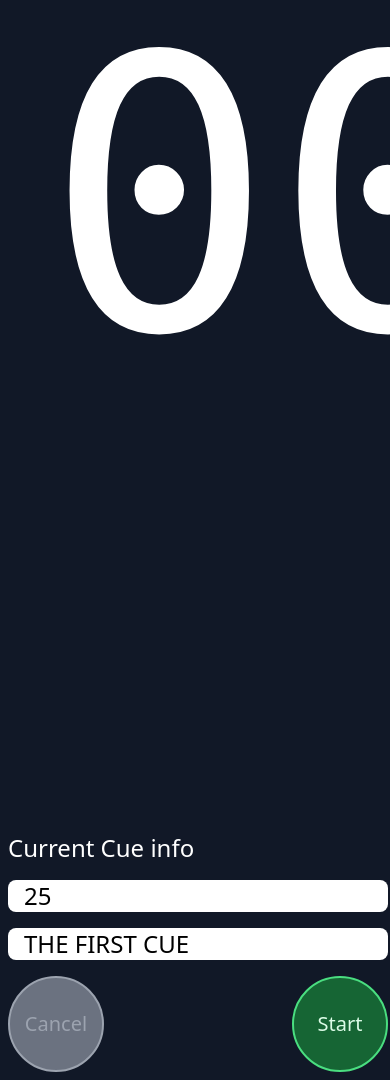
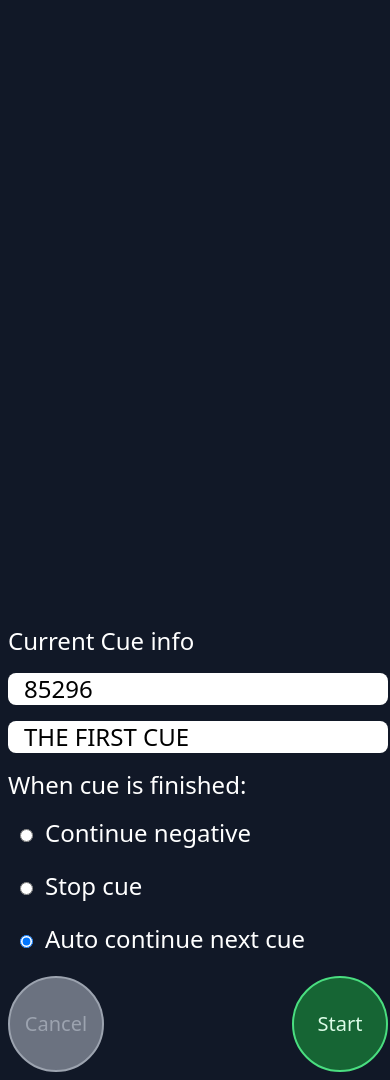
Before and after one commit to vandesmit/stageclock-v0, a Nuxt app: page / in a window 390 px wide. Shown: the top 1080 px of the page. Built offline with nearby package versions, Linux system fonts and the light colour scheme.

Commit message:
update when finished state and responsive text sizes

```diff
--- a/app.vue
+++ b/app.vue
@@ -11,11 +11,10 @@ const clock = reactive({
 
 // settings for current timer
 const cue = ref({
-  duration: 45296,
-  duration: 25,
+  duration: 85296,
   startedAt: 0,
   description: 'THE FIRST CUE',
-  whenFinished: 2,
+  whenFinished: 'continue',
 })
 
 const timer = reactive({
@@ -27,12 +26,13 @@ const timer = reactive({
 
 const startNextCue = () => {
   secondsRemaining.value = null
+  timer.overTime = false
 
   cue.value = {
     duration: 30,
     startedAt: new Date(),
     description: 'THE SECOND CUE',
-    whenFinished: 0,
+    whenFinished: 'negative',
   }
 }
 
@@ -65,17 +65,17 @@ const setTimer = (date) => {
   // if over time
   if (duration && startedAt && secondsRemaining.value <= 0) {
     switch(whenFinished) {
-      case 0: // go over time
+      case 'negative':
         timer.overTime = true
         break
-      case 1: // stop
+      case 'stop':
         secondsRemaining.value = 0
         break
-      case 2: // auto continue
+      case 'continue':
         secondsRemaining.value = 0
         startNextCue()
         break
-      default: // go over time
+      default:
         timer.overTime = true
         break
     }
@@ -141,13 +141,14 @@ setInterval(() => {
 <template>
   <div class="relative flex h-screen min-h-[1080px] w-screen min-w-[1920px] flex-col justify-between overflow-hidden bg-gray-900 text-white p-2">
     <div
-      class="font-mono text-[380px] leading-none text-center"
+      class="font-mono text-[20vw] leading-none text-center"
       :class="{
         'text-red-500': timer.overTime
       }"
     >{{ timer.hours }}:{{ timer.minutes }}:{{ timer.seconds }}</div>
-    <div class="text-[100px] leading-none text-center">{{ cue.description }}</div>
-    <div class="flex justify-between">
+    <div class="text-[5vw] leading-none text-center">{{ cue.description }}</div>
+    <div class="flex justify-between content-end">
+      <div>
         <div class="grid gap-4 content-end text-2xl">
           Current Cue info
           <input
@@ -162,6 +163,37 @@ setInterval(() => {
             class="text-black rounded-lg px-4"
             placeholder="Description"
           >
+          <div>When cue is finished:</div>
+          <div class="flex">
+            <input
+              v-model="cue.whenFinished"
+              type="radio"
+              id="one"
+              value="negative"
+              class="m-3"
+            />
+            <label for="one">Continue negative</label>
+          </div>
+          <div class="flex">
+            <input
+              v-model="cue.whenFinished"
+              type="radio"
+              id="two"
+              value="stop"
+              class="m-3"
+            />
+            <label for="two">Stop cue</label>
+          </div>
+          <div class="flex">
+            <input
+              v-model="cue.whenFinished"
+              type="radio"
+              id="three"
+              value="continue"
+              class="m-3"
+            />
+            <label for="three">Auto continue next cue</label>
+          </div>
           <div class="flex flex-row justify-between text-xl">
             <button
               @click="cancelCue"
@@ -195,9 +227,10 @@ setInterval(() => {
             </button>
           </div>
         </div>
+      </div>
       <div
         v-if="!settings.hideClock"
-        class="font-mono text-[200px] leading-none text-right text-gray-600"
+        class="font-mono text-[10vw] leading-none text-right text-gray-600 flex content-end justify-end"
       >{{ clock.hours }}:{{ clock.minutes }}:{{ clock.seconds }}</div>
     </div>
   </div>
```
Also changed, not shown: 1 other file (tests, documents, lock files or other folders). Lines whose indentation alone changed are shown as unchanged.
